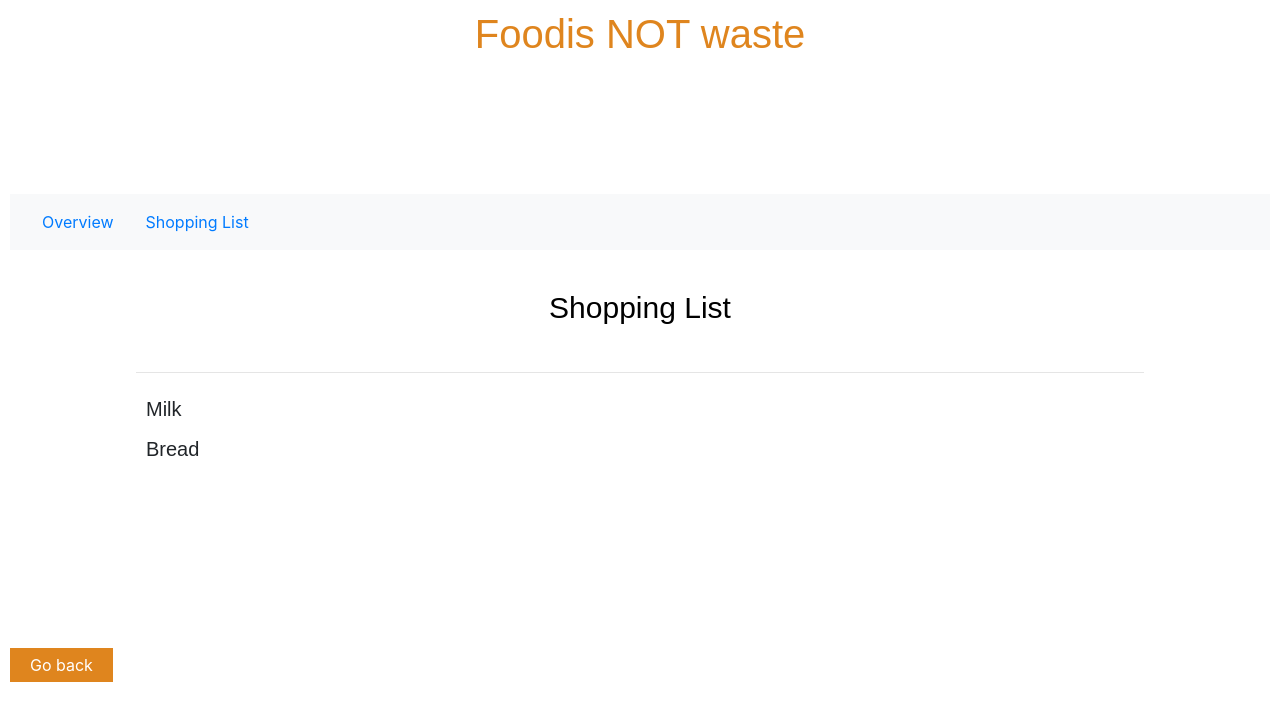
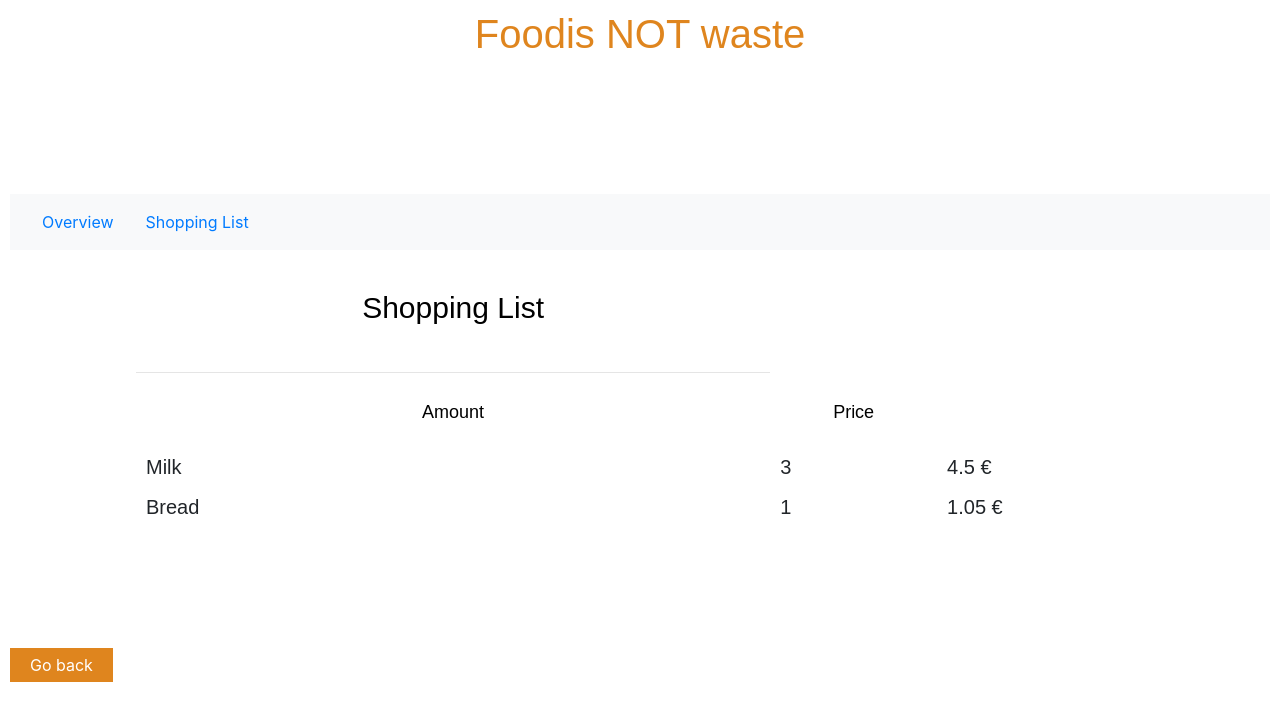
Before and after one commit to Kata-M/Foodis, a React (Create React App) app: page /ShoppingList in a window 1280 px wide. Shown: the top 720 px of the page. Built offline with nearby package versions, Linux system fonts and the light colour scheme.

Commit message:
add shopping list compinents

```diff
--- a/src/ShoppingList/ShoppingList.js
+++ b/src/ShoppingList/ShoppingList.js
@@ -51,9 +51,10 @@ class ShoppingList extends Component {
     <tr key={tab.id}>
         <td className="tableRows"  id={tab}>
                 {tab.name}
-                <h>
-                </h>
         </td>
+        <td className="tableRows"  id={tab}> {tab.quantity}</td>
+        <td className="tableRows"  id={tab}> {tab.price*tab.quantity} €</td>
+
       </tr>
     )
     return (
@@ -70,9 +71,22 @@ class ShoppingList extends Component {
                                  Shopping List
                           </h1>
                         </td>
+
                     </thead>
                     <tbody>
+                    <tr key={1.0}>
                       <hr/>
+                    </tr>
+
+                      <tr key={1.0}>
+                        <td>
+                          <p>Amount </p>
+                          </td>
+                          <td>
+                          <p>Price </p>
+                          </td>
+                      </tr>
+
                         {rows}
 
                     </tbody>
--- a/src/data/DataModel.js
+++ b/src/data/DataModel.js
@@ -20,7 +20,7 @@ const DataModel = function () {
   this.times_bought = times_bought
   }
 
-  var testFood1 = new FoodItem(0,"Milk", 1.5, "1",true,false,0, 9);
+  var testFood1 = new FoodItem(0,"Milk", 1.5, "3",true,false,0, 9);
   var testFood2 = new FoodItem(1,"Bread", 1.05, "1",false,false,0, 4);
   var testFood3 = new FoodItem(2,"Cucumber", .07, "3",true,false,0, 2);
   var testFood4 = new FoodItem(3,"Chocolate", 1.25, "2",false,false,0, 1);
```
